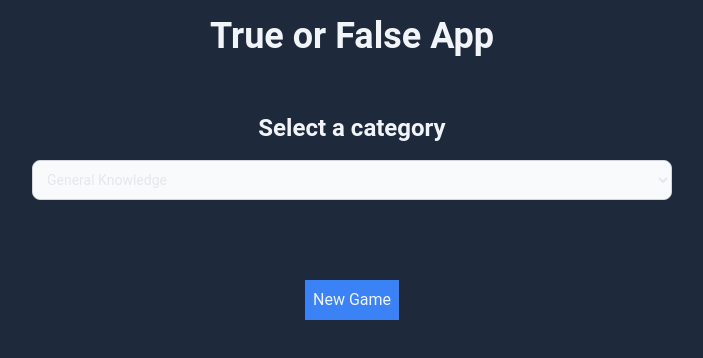
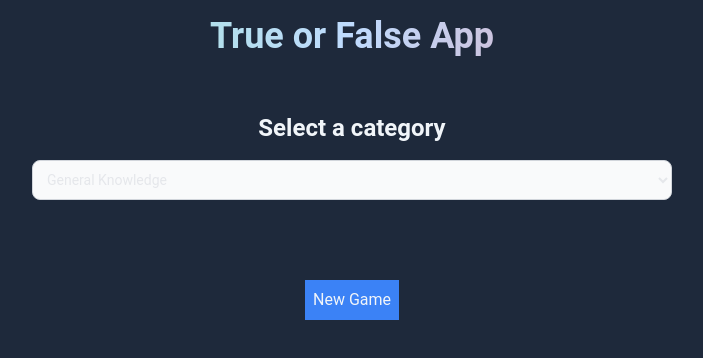
Before and after one commit to nuke7/true-false-trivia, a Next.js app: page / in a window 1280 px wide. Shown: the top 358 px of the page, without its empty margins (288-991 px from the left). Built offline with nearby package versions, Linux system fonts and the light colour scheme.

Commit message:
moar gradients

```diff
--- a/app/page.tsx
+++ b/app/page.tsx
@@ -81,7 +81,9 @@ export default function TrueFalseApp() {
 
   return (
     <div>
-      <h1 className="text-4xl py-4 font-bold text-center">True or False App</h1>
+      <h1 className="text-4xl py-4 font-bold text-center bg-gradient-to-r from-green-300 via-blue-200 to-red-400 bg-clip-text text-transparent">
+        True or False App
+      </h1>
       <CategorySelect />
       {currentQuestion && !loading && (
         <>
```
